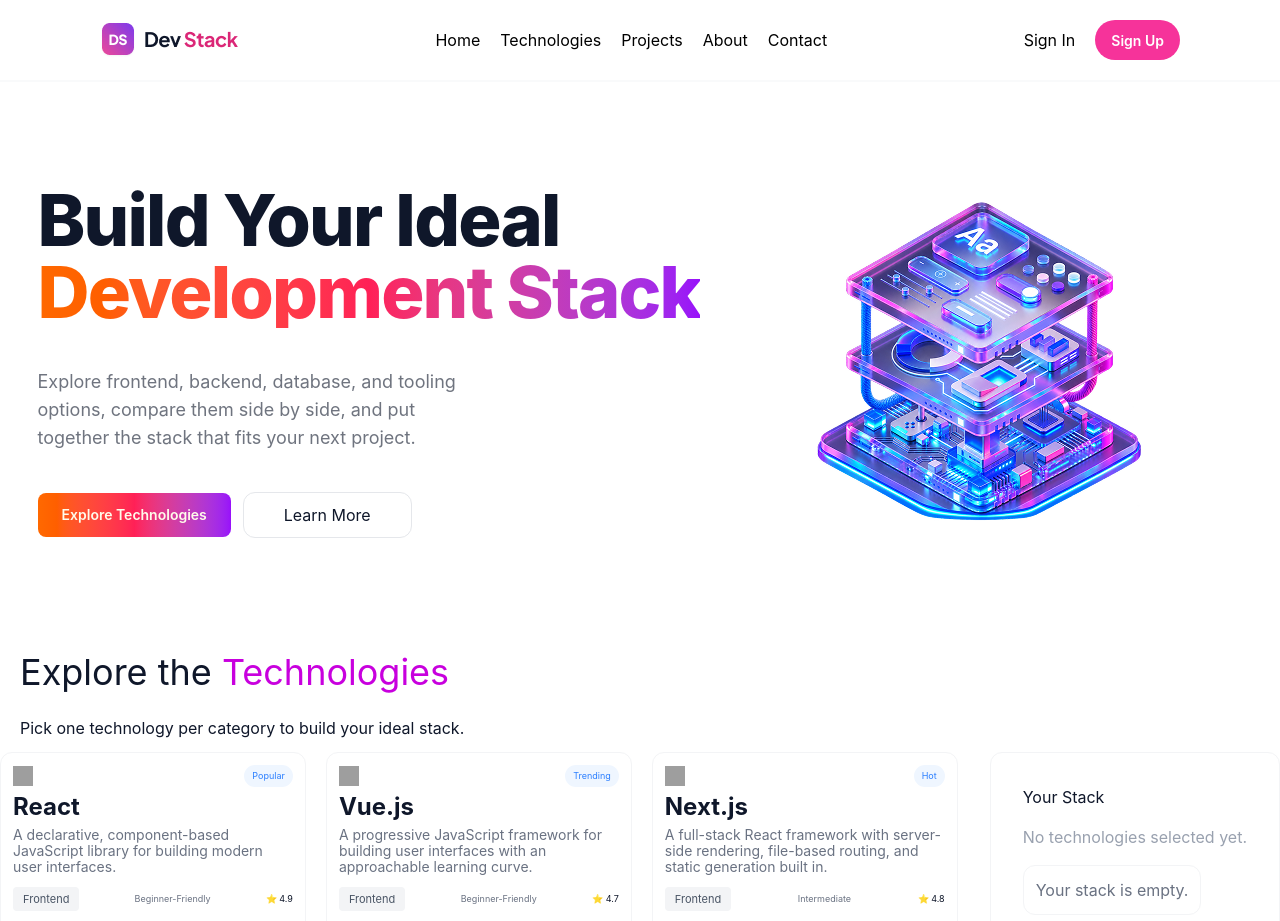
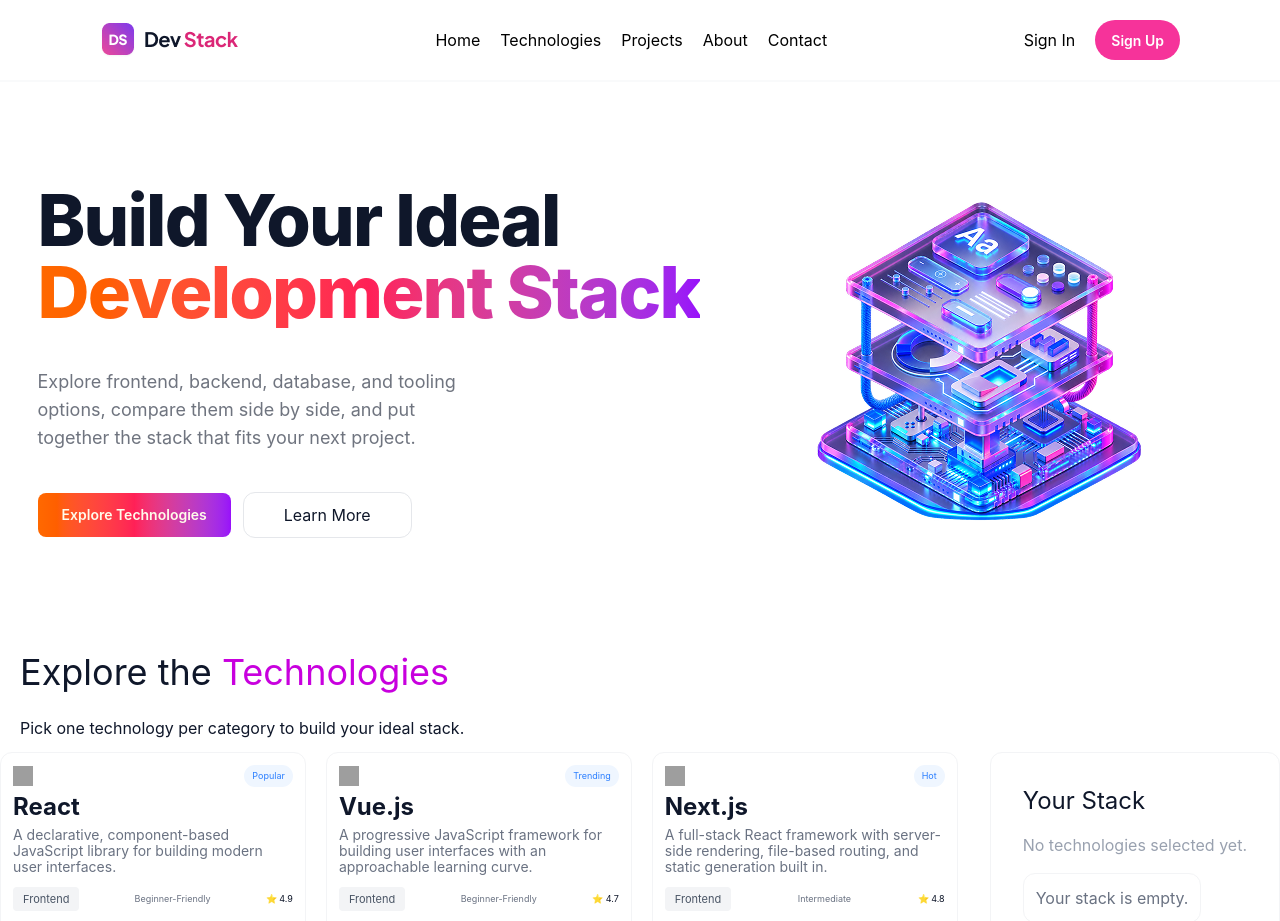
Before and after one commit to mdabirrahman12/dev-stack, a React (Vite) app: page / in a window 1280 px wide. Shown: the top 921 px of the page. Built offline with nearby package versions, Linux system fonts and the light colour scheme; grey boxes are pictures that could not be loaded.

Commit message:
after your stack TechCard effect added

```diff
--- a/src/components/TechCard.tsx
+++ b/src/components/TechCard.tsx
@@ -7,12 +7,10 @@ const TechCard = ({tech,stack,setStack}) => {
     setStack((previousStack) => [...previousStack, tech,]);
     toast.success("Technology added!")
   }
-
   return (
     <div
     onClick={handleAddToStack}
-    className="bg-white border border-gray-100 rounded-xl p-3">
-
+    className={`bg-white border border-gray-100 rounded-xl p-3 ${isAlreadyAdded ? "cursor-not-allowed" : "cursor-pointer"}`}>
       {/* Icon and Badge */}
       <div className="flex justify-between items-center">
         <img
@@ -54,8 +52,8 @@ const TechCard = ({tech,stack,setStack}) => {
       </div>
 
       {/* Button */}
-      <button className="bg-gray-950 text-white w-full rounded-md py-2 mt-3 text-[10px]">
-        Add to Stack
+      <button className={ `text-white w-full rounded-md py-2 mt-3 text-[10px] ${isAlreadyAdded ? "bg-green-950" : "bg-gray-950" } `}>
+        {isAlreadyAdded ? " Added to Stack" : "Add to Stack"}
       </button>
 
     </div>
--- a/src/components/allTech.tsx
+++ b/src/components/allTech.tsx
@@ -14,7 +14,7 @@ const allTech = ({allTech,stack,setStack}) => {
                 ))}
             </div>
             <div className='  bg-white border border-gray-100 rounded-xl p-8 col-span-12 md:col-span-5'>
-                <h1 className='text'>Your Stack</h1>
+            <h1 className='text-2xl'>Your Stack</h1>
                 <p className='text-gray-400 whitespace-nowrap py-4'>No technologies selected yet.</p>
                 <button className='"bg-white border border-gray-100 rounded-xl p-3 text-gray-500'>Your stack is empty.</button>
 
```
